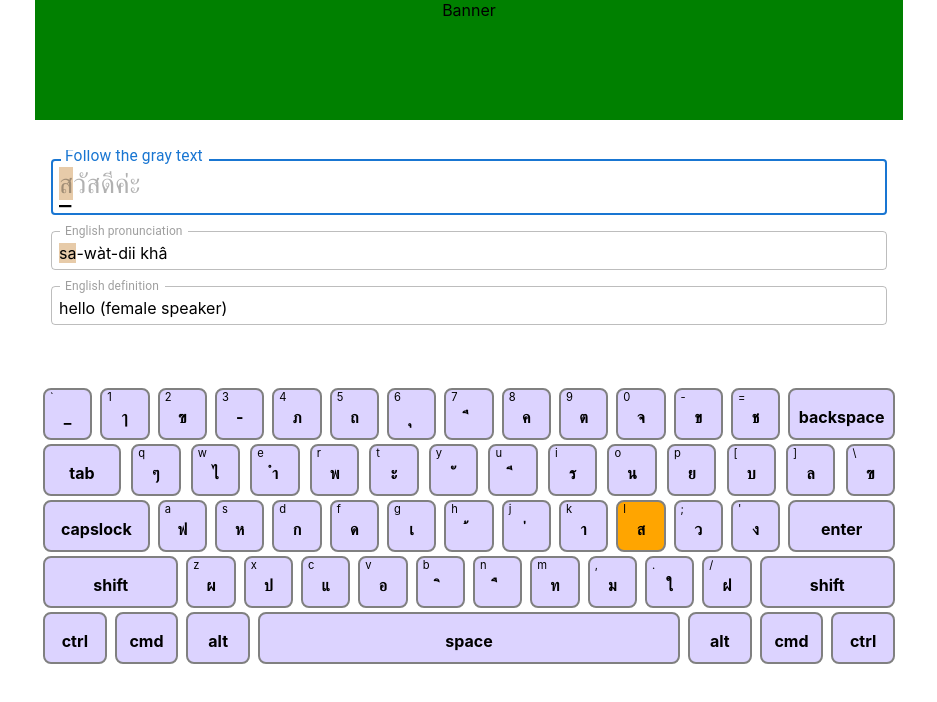
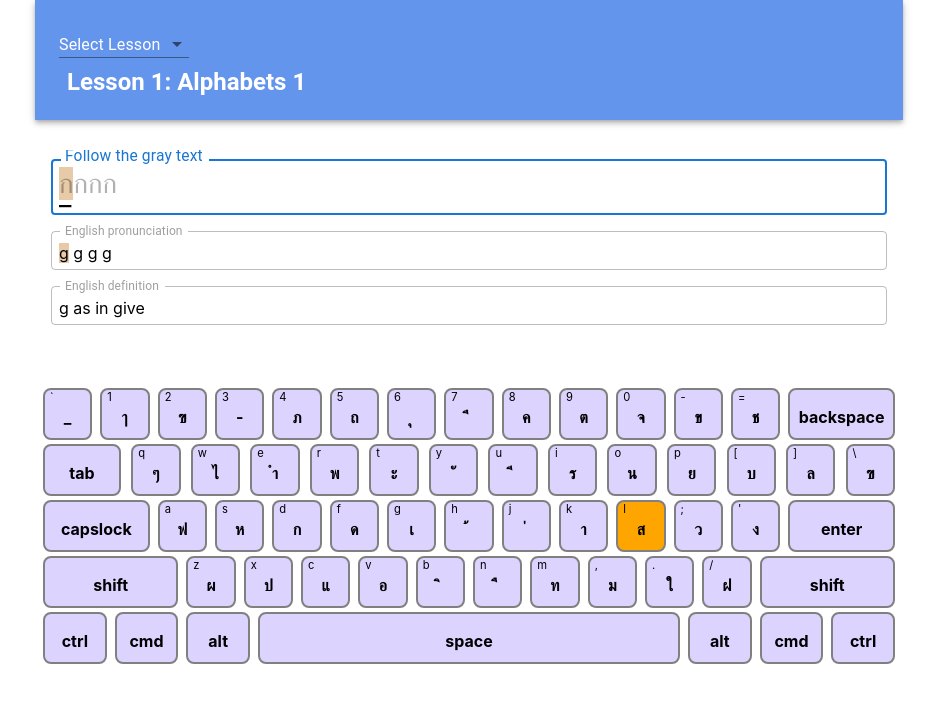
Before and after one commit to alvinlamSL/thai-typing-game, a React (Create React App) app: page / in a window 1280 px wide. Shown: the top 702 px of the page, without its empty margins (171-1108 px from the left). Built offline with nearby package versions, Linux system fonts and the light colour scheme.

Commit message:
Create lesson selection feature (#34)
* Fixed typo in lesson json

* Add title to banner

* Create lesson selection dropdown component

* Add dropdown component to banner

* Add lessons list and new lesson

```diff
--- /dev/null
+++ b/public/lessons.json
@@ -0,0 +1,4 @@
+[
+    "Lesson 0: Hello, My Name Is...",
+    "Lesson 1: Alphabets 1"
+]
--- a/public/lessons/lesson1.json
+++ b/public/lessons/lesson1.json
@@ -1,18 +1,12 @@
 {
-    "tite":"Hello",
+    "title": "Lesson 1: Alphabets 1",
     "thaiPhonemeScripts":[
-        "ส.วัส.ดี.ค่ะ",
-        "ส.วัส.ดี.ครับ",
-        "ดิ.ฉัน.ชื่อ.สุ.นิ.สา.ค่ะ"
+        "ก.ก.ก.ก"
     ],
     "engPhonemeScripts": [
-        "sa-wàt-dii khâ",
-        "sa-wàt-dii khráp",
-        "di-chán chûe sù-ní-sǎa khâ"
+        "g g g g"
     ],
     "engScripts": [
-        "hello (female speaker)",
-        "hello (male speaker)",
-        "my name is Sunisa (female speaker)"
+        "g as in give"
     ]
 }
--- a/src/components/Banner/Banner.styles.ts
+++ b/src/components/Banner/Banner.styles.ts
@@ -3,8 +3,27 @@ import { type SxProps } from '@mui/system';
 const styles: Record<string, SxProps> = {
     main: {
         height: '120px',
-        bgcolor: 'green',
     },
+    toolbar: {
+        height: '120px',
+        backgroundColor: 'cornflowerblue',
+    },
+    title: {
+        alignSelf: 'flex-end',
+        padding: 1,
+        fontSize: {
+            xs: '1.25rem',
+            md: '1.5rem',
+        },
+        lineHeight: {
+            xs: '1.6',
+            md: '1.334',
+        },
+        letterSpacing: {
+            xs: '0.0075em',
+            md: '0em'
+        },
+    }
 };
 
 export default styles;
--- a/src/components/Banner/Banner.tsx
+++ b/src/components/Banner/Banner.tsx
@@ -1,16 +1,52 @@
-import React from 'react';
+import React, { useContext } from 'react';
+
 import { Box } from '@mui/system';
+import {
+    AppBar,
+    Grid,
+    Toolbar,
+    Typography
+} from '@mui/material';
+import LessonDropdown from './LessonDropdown/index';
 
+import ReducerContext from '../../reducer/reducerContext';
 import styles from './Banner.styles';
 
 const Banner: React.FC = () => {
+    const { state } = useContext(ReducerContext);
+    const { lessonTitle } = state;
+
     return (
         <Box
             sx={{
                 ...styles?.main,
             }}
         >
-            Banner
+            <AppBar position="static">
+                <Toolbar
+                    sx={{ ...styles.toolbar }}
+                >
+                    <Grid
+                        container
+                        direction="column"
+                        alignItems="flex-start"
+                    >
+                        <Grid item>
+                            <LessonDropdown/>
+                        </Grid>
+                        <Grid item>
+                            <Typography
+                                sx={{ ...styles.title }}
+                                fontWeight="bold"
+                                noWrap
+                                component="div"
+                            >
+                                {lessonTitle}
+                            </Typography>
+                        </Grid>
+                    </Grid>
+                </Toolbar>
+            </AppBar>
         </Box>
     );
 };
--- /dev/null
+++ b/src/components/Banner/LessonDropdown/LessonDropdown.styles.ts
@@ -0,0 +1,35 @@
+import { type SxProps } from '@mui/system';
+
+const styles: Record<string, SxProps> = {
+    inputLabel: {
+        fontSize: { xs: '0.8em' },
+        color: 'white',
+        '& .Mui-focused': {
+            color: 'white',
+        }
+    },
+    select: {
+        minWidth: {
+            xs: '110px',
+            md: '130px',
+        },
+        '& .MuiSelect-select': {
+            padding: '4px 0 2px',
+        },
+        '& .MuiFormLabel-root': {
+            fontSize: {
+                xs: '0.8em',
+                md: '1em',
+            },
+            color: 'white',
+        },
+        '&:after .MuiInput-root.MuiInput-underline': {
+            borderColor: 'black',
+        },
+        '& .MuiInputLabel-root.Mui-focused': {
+            color: 'white'
+        },
+    },
+};
+
+export default styles;
--- /dev/null
+++ b/src/components/Banner/LessonDropdown/LessonDropdown.tsx
@@ -0,0 +1,42 @@
+import React from 'react';
+
+import {
+    MenuItem,
+    TextField
+} from '@mui/material';
+
+import styles from './LessonDropdown.styles';
+
+interface LessonDropdownProps {
+    lessons: string[]
+    onSelect: (lessonId: number) => void
+}
+
+const LessonDropdown: React.FC<LessonDropdownProps> = ({
+    lessons,
+    onSelect,
+}) => {
+    const inputLabel = 'Select Lesson';
+    return (
+        <TextField
+            sx={{ ...styles.select }}
+            select
+            label={inputLabel}
+            value=''
+            variant='standard'
+            InputLabelProps={{ shrink: false }}
+        >
+            {lessons.map((lesson, idx) => (
+                <MenuItem
+                    key={idx}
+                    value={idx}
+                    onClick={() => { onSelect(idx); }}
+                >
+                    {lesson}
+                </MenuItem>
+            ))}
+        </TextField>
+    );
+};
+
+export default LessonDropdown;
--- /dev/null
+++ b/src/components/Banner/LessonDropdown/index.tsx
@@ -0,0 +1,48 @@
+import React, {
+    useContext,
+    useEffect,
+    useState
+} from 'react';
+import { type Lesson } from '../../../types';
+
+import LessonDropdown from './LessonDropdown';
+
+import ReducerContext from '../../../reducer/reducerContext';
+import { setLesson } from '../../../reducer/actions';
+
+const LessonDropdownContainer: React.FC = () => {
+    const { dispatch } = useContext(ReducerContext);
+    const [lessons, setLessons] = useState([]);
+
+    useEffect(() => {
+        fetch(`${process.env.PUBLIC_URL}/lessons.json`)
+            .then(async (f) => await f.json())
+            .then((data) => {
+                setLessons(data);
+            }, () => {});
+    }, []);
+
+    const handleOnSelect = (lessonId: number): void => {
+        fetch(`${process.env.PUBLIC_URL}/lessons/lesson${lessonId}.json`)
+            .then(async (f) => await f.json())
+            .then((data) => {
+                const lesson: Lesson = {
+                    title: data.title,
+                    engScripts: data.engScripts,
+                    engPhonemeScripts: data.engPhonemeScripts,
+                    thaiPhonemeScripts: data.thaiPhonemeScripts,
+                };
+
+                dispatch(setLesson(lesson));
+            }, () => {});
+    };
+
+    return (
+        <LessonDropdown
+            lessons={lessons}
+            onSelect={handleOnSelect}
+        />
+    );
+};
+
+export default LessonDropdownContainer;
```
Also changed, not shown: public/lessons/lesson0.json (added, +18 -0 lines).
